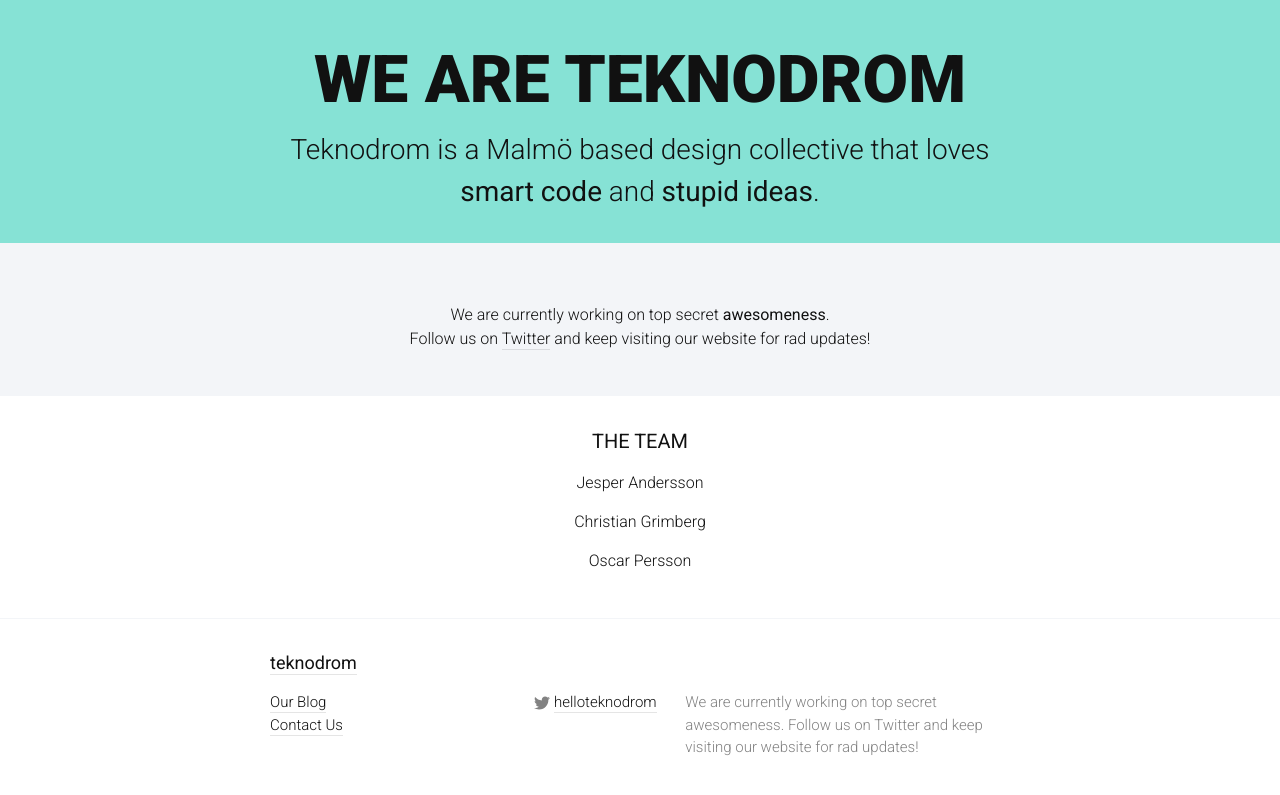
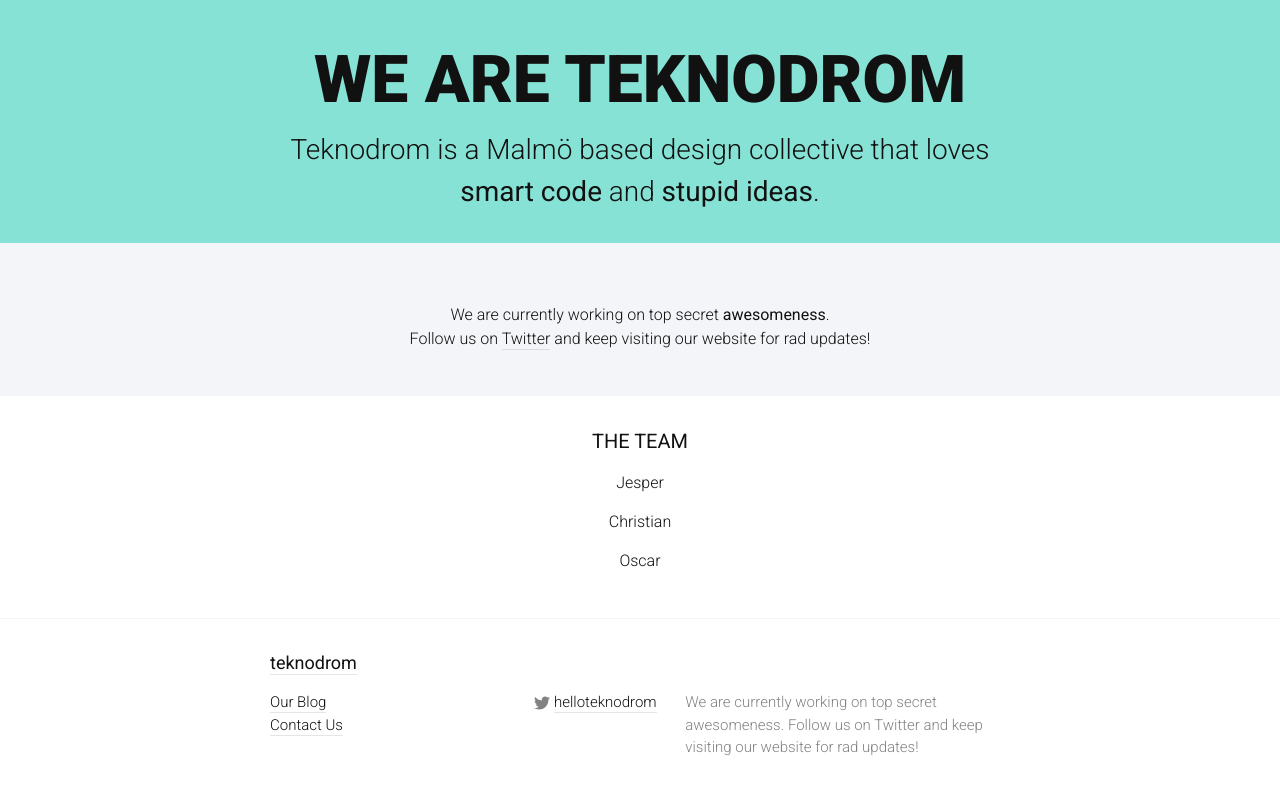
Before and after one commit to Teknodrom/teknodrom.github.io, a Jekyll site: the page built from index.html, in a window 1280 px wide. Shown: the top 795 px of the page. Built offline with Jekyll 4.4.1, drawn with Linux system fonts in a browser that asks for light colours.

Commit message:
Update _config.yml

```diff
--- a/_config.yml
+++ b/_config.yml
@@ -7,7 +7,7 @@
 url: "http://yourdomain.com" # the base hostname & protocol for your site
 twitter_username: helloteknodrom
 github_username:  teknodrom
-team_members: ["Jesper Andersson", "Christian Grimberg", "Oscar Persson"]
+team_members: ["Jesper", "Christian", "Oscar"]
 
 # Build settings
 markdown: kramdown
```
